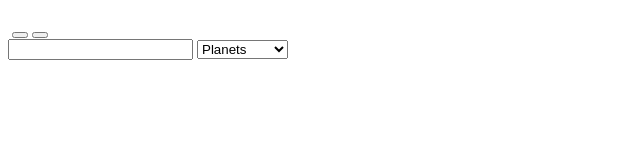
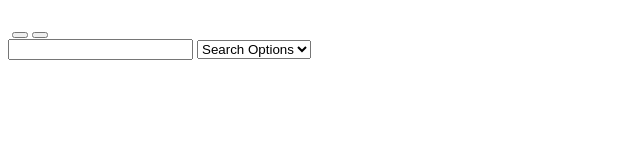
Before and after one commit to jamesc40/phaseOneFinalProject, a plain HTML site: page index.html in a window 1280 px wide. Shown: the full height of the page, 0-640 px from the left. Drawn offline with Linux system fonts and the light colour scheme.

Commit message:
added title to dropdown

```diff
--- a/index.html
+++ b/index.html
@@ -20,6 +20,7 @@
         <form action="submit">
             <input type="text">
             <select name="" id="">
+                <option value="none" selected disabled hidden>Search Options</option>
                 <option value="planets">Planets</option>
                 <option value="spaceships">Spaceships</option>
                 <option value="vehicles">Vehicles</option>
```
